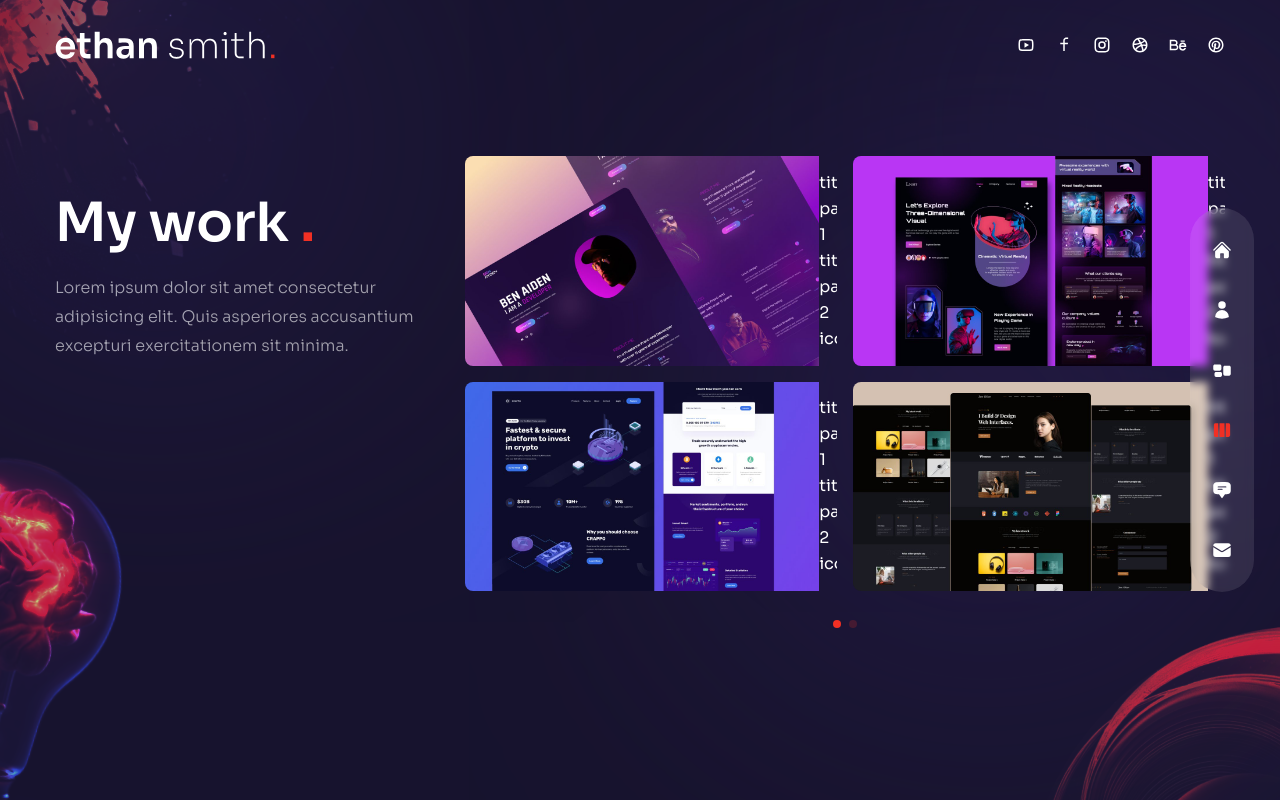
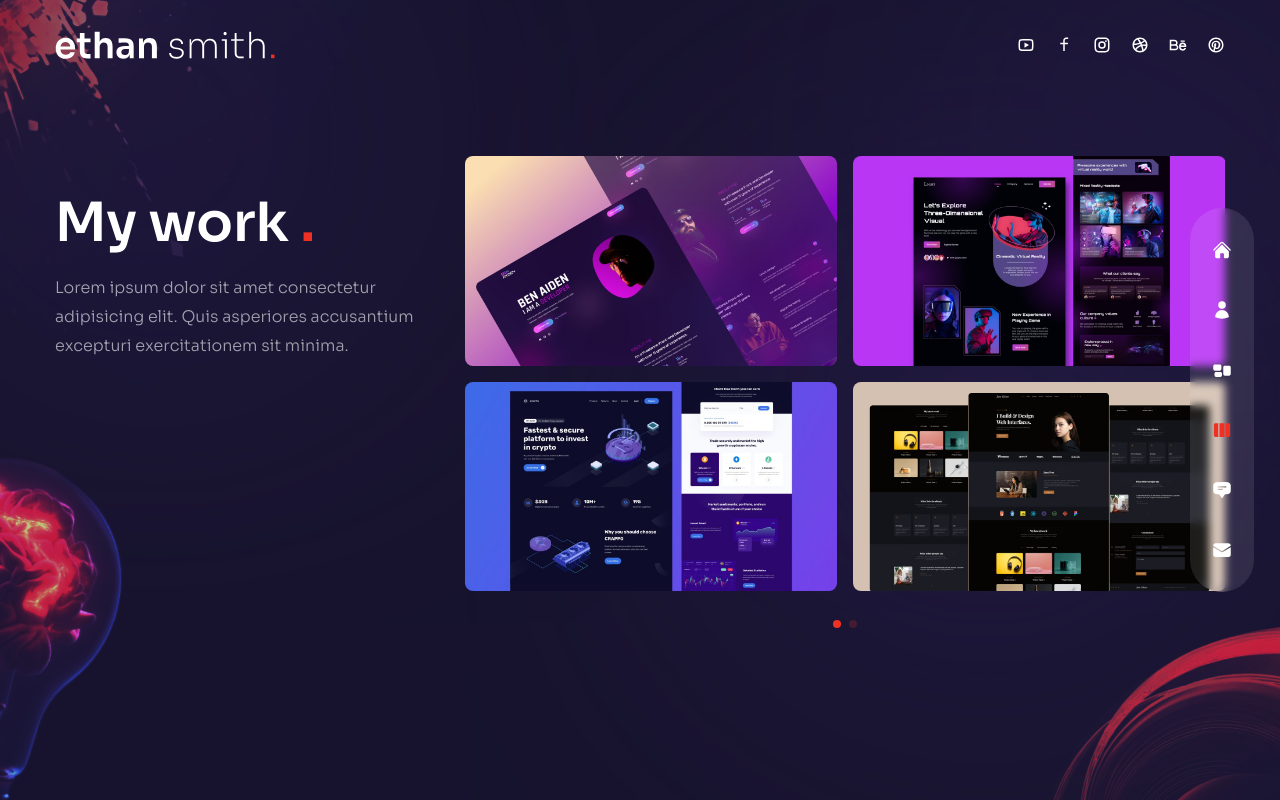
Before and after one commit to erickdc7/react-portfolio-2, a Next.js app: page /work in a window 1280 px wide. Built offline with nearby package versions, Linux system fonts and the light colour scheme.

Commit message:
add title styles

```diff
--- a/components/WorkSlider.js
+++ b/components/WorkSlider.js
@@ -94,7 +94,7 @@ const WorkSlider = () => {
                           {/* Overlay gradient */}
                           <div className="absolute inset-0 bg-gradient-to-l from-transparent via-[#e838cc] to-[#4a22bd] opacity-0 group-hover:opacity-80 transition-all duration-700"></div>
                           {/* Title */}
-                          <div>
+                          <div className="absolute bottom-0 translate-y-full group-hover:-translate-y-10 group-hover:xl:-translate-y-20 transition-all duration-300">
                             <div>
                               {/* Title Part 1 */}
                               <div>title part 1</div>
```
